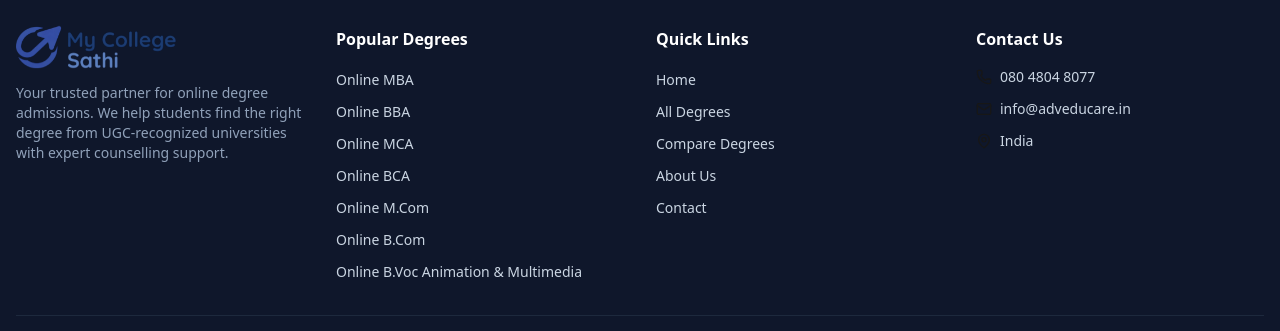
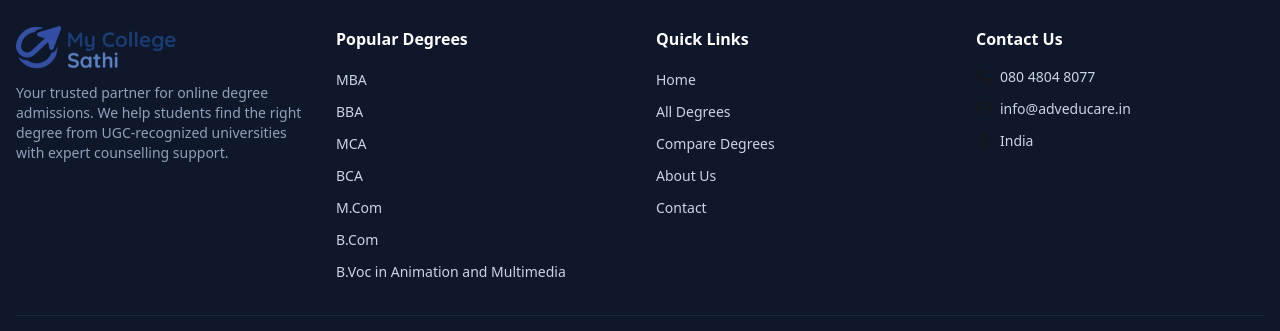
Before and after one commit to albuz25/my-college-sathi, a Next.js app: page /degrees/bba in a window 1280 px wide. Shown: the part 3254-3585 px from the top of the page. Built offline with nearby package versions, Linux system fonts and the light colour scheme; no server answers.

Commit message:
Infuse B.Voc animation SEO keywords across degree surfaces
Apply balanced keyword optimization for the B.Voc Animation and Multimedia page across on-page copy, metadata, Open Graph output, schema content, and supporting internal link anchors.

```diff
--- a/src/app/(marketing)/degrees/[slug]/DegreeDetailClient.tsx
+++ b/src/app/(marketing)/degrees/[slug]/DegreeDetailClient.tsx
@@ -59,8 +59,11 @@ export function DegreeDetailClient({ degree, similarDegrees, faqs }: DegreeDetai
     ? 'B.Voc in Animation and Multimedia'
     : `Online ${degree.name}`;
   const pageSubtitle = degree.slug === 'bvoc-animation-multimedia'
-    ? 'UGC-recognized 3-year degree with project-based learning in animation, VFX, and multimedia.'
+    ? 'A job-oriented animation course after 12th covering 2D and 3D animation, VFX, graphic design, video editing, and motion graphics.'
     : degree.full_name;
+  const degreeDisplayName = degree.slug === 'bvoc-animation-multimedia'
+    ? 'B.Voc in Animation and Multimedia'
+    : `online ${degree.name}`;
 
   // Track ViewContent event when degree page loads
   useEffect(() => {
@@ -100,8 +103,8 @@ export function DegreeDetailClient({ degree, similarDegrees, faqs }: DegreeDetai
     {
       id: 'faq-1',
       degree_id: degree.id,
-      question: `Is online ${degree.name} valid for government jobs?`,
-      answer: `Yes, online ${degree.name} from UGC-recognized universities is completely valid and accepted for all government and private sector jobs. The degree has the same legal recognition as a regular on-campus degree. UGC has officially approved online education, making these degrees acceptable for UPSC, banking, PSU, and all competitive exams.`,
+      question: `Is ${degreeDisplayName} valid for government jobs?`,
+      answer: `Yes, ${degreeDisplayName} from UGC-recognized universities is completely valid and accepted for government and private sector roles. The degree has the same legal recognition as a regular on-campus degree, making it suitable for competitive exams and employment pathways.`,
       display_order: 1,
       is_active: true,
       created_at: new Date().toISOString(),
@@ -109,8 +112,8 @@ export function DegreeDetailClient({ degree, similarDegrees, faqs }: DegreeDetai
     {
       id: 'faq-2',
       degree_id: degree.id,
-      question: `What is the fee structure for online ${degree.name}?`,
-      answer: `The fee for online ${degree.name} ranges from ${formatCurrency(degree.fee_range_min)} to ${formatCurrency(degree.fee_range_max)} depending on the university you choose. ${degree.emi_available ? `Easy EMI options are available starting from ₹${degree.emi_starting?.toLocaleString()}/month.` : ''} The fee can be paid semester-wise or yearly, and many universities offer scholarships for meritorious students.`,
+      question: `What is the fee structure for ${degreeDisplayName}?`,
+      answer: `The fee for ${degreeDisplayName} ranges from ${formatCurrency(degree.fee_range_min)} to ${formatCurrency(degree.fee_range_max)} depending on the university you choose. ${degree.emi_available ? `Easy EMI options are available starting from ₹${degree.emi_starting?.toLocaleString()}/month.` : ''} The fee can be paid semester-wise or yearly, and many universities offer scholarships for meritorious students.`,
       display_order: 2,
       is_active: true,
       created_at: new Date().toISOString(),
@@ -118,8 +121,8 @@ export function DegreeDetailClient({ degree, similarDegrees, faqs }: DegreeDetai
     {
       id: 'faq-3',
       degree_id: degree.id,
-      question: `How long does it take to complete online ${degree.name}?`,
-      answer: `The online ${degree.name} program takes ${degree.duration_text} to complete. The program follows a semester-based structure with regular assignments, projects, and examinations. You can study at your own pace while meeting the semester deadlines. The curriculum is designed to provide comprehensive knowledge while accommodating working professionals.`,
+      question: `How long does it take to complete ${degreeDisplayName}?`,
+      answer: `The ${degreeDisplayName} program takes ${degree.duration_text} to complete. The program follows a semester-based structure with regular assignments, projects, and examinations. You can study at your own pace while meeting the semester deadlines.`,
       display_order: 3,
       is_active: true,
       created_at: new Date().toISOString(),
@@ -127,7 +130,7 @@ export function DegreeDetailClient({ degree, similarDegrees, faqs }: DegreeDetai
     {
       id: 'faq-4',
       degree_id: degree.id,
-      question: `What are the eligibility criteria for online ${degree.name}?`,
+      question: `What are the eligibility criteria for ${degreeDisplayName}?`,
       answer: `${degree.eligibility_criteria}${degree.work_experience_required ? ` Additionally, ${degree.min_work_experience} years of work experience is preferred for executive programs.` : ''} Documents required include mark sheets, ID proof, passport-size photographs, and address proof. Foreign nationals can also apply with equivalent qualifications.`,
       display_order: 4,
       is_active: true,
@@ -182,7 +185,7 @@ export function DegreeDetailClient({ degree, similarDegrees, faqs }: DegreeDetai
           <Breadcrumbs
             items={[
               { name: 'All Degrees', url: '/degrees' },
-              { name: `Online ${degree.name}`, url: `/degrees/${degree.slug}` },
+              { name: pageTitle, url: `/degrees/${degree.slug}` },
             ]}
           />
 
@@ -209,6 +212,11 @@ export function DegreeDetailClient({ degree, similarDegrees, faqs }: DegreeDetai
               <p className="text-lg text-muted-foreground leading-relaxed">
                 {degree.description}
               </p>
+              {degree.slug === 'bvoc-animation-multimedia' && (
+                <p className="text-base text-muted-foreground leading-relaxed">
+                  This B.Voc multimedia and animation program is ideal for students looking for an animation course after 12th or a VFX course after 12th with strong practical exposure.
+                </p>
+              )}
 
               {/* Key Stats */}
               <div className="grid grid-cols-2 md:grid-cols-4 gap-4">
@@ -1086,9 +1094,9 @@ function getCurriculumForDegree(slug: string) {
       { title: 'Year 3', subjects: ['Auditing', 'Management Accounting', 'Financial Management', 'GST & Indirect Taxes', 'Project Work'] },
     ],
     'bvoc-animation-multimedia': [
-      { title: 'Year 1: Design and Animation Foundations', subjects: ['Principles of Design', 'Drawing for Animation', 'Digital Imaging', '2D Animation Basics', 'Communication Skills'] },
-      { title: 'Year 2: 3D and VFX Core Skills', subjects: ['3D Modeling and Texturing', 'Lighting and Rendering', 'Rigging and Character Animation', 'Compositing Fundamentals', 'Motion Graphics'] },
-      { title: 'Year 3: Advanced Production and Portfolio', subjects: ['Advanced VFX Pipeline', 'Game Art and Real-Time Basics', 'Showreel Development', 'Industry Project', 'Entrepreneurship and Freelancing'] },
+      { title: 'Year 1: Animation and Multimedia Foundations', subjects: ['Principles of Design', 'Drawing for Animation', 'Adobe Photoshop', 'Adobe Illustrator', '2D Animation Basics'] },
+      { title: 'Year 2: B.Voc Animation & VFX Core Training', subjects: ['3D Modeling and Texturing', 'Autodesk Maya', 'Compositing with After Effects', 'Video Editing with Premiere Pro', 'Motion Graphics'] },
+      { title: 'Year 3: Advanced Degree in Animation Practice', subjects: ['VFX Production Workflow', 'Blender for 3D and Rendering', 'Portfolio and Showreel Development', 'Industry Project', 'Entrepreneurship and Freelancing'] },
     ],
   };
 
@@ -1155,12 +1163,12 @@ function getLearningOutcomes(slug: string) {
       'Gain knowledge of taxation systems',
     ],
     'bvoc-animation-multimedia': [
-      'Build strong foundations in visual storytelling and design',
-      'Create 2D and 3D animation assets using industry tools',
-      'Understand VFX and compositing workflows for production',
-      'Develop motion graphics and multimedia content for digital platforms',
-      'Produce a portfolio and showreel through project-based learning',
-      'Prepare for careers in animation, VFX, gaming, and digital media',
+      'Build a strong foundation through a job-oriented animation degree course',
+      'Create 2D and 3D assets for multimedia and animation production',
+      'Apply VFX workflows for film, digital media, and ad creatives',
+      'Use tools such as Photoshop, Illustrator, After Effects, Premiere Pro, Maya, and Blender',
+      'Develop a portfolio and showreel for placement-focused roles',
+      'Prepare for careers as Animator, VFX Artist, Video Editor, Graphic Designer, and 3D Artist',
     ],
   };
 
--- a/src/app/(marketing)/degrees/[slug]/opengraph-image.tsx
+++ b/src/app/(marketing)/degrees/[slug]/opengraph-image.tsx
@@ -38,6 +38,10 @@ export default async function Image({ params }: { params: Promise<{ slug: string
     }
     return `₹${(amount / 1000).toFixed(0)}K`;
   };
+  const cardTitle =
+    degree.slug === 'bvoc-animation-multimedia'
+      ? 'B.Voc in Animation and Multimedia'
+      : `Online ${degree.name}`;
 
   return new ImageResponse(
     (
@@ -122,7 +126,7 @@ export default async function Image({ params }: { params: Promise<{ slug: string
               textShadow: '0 4px 12px rgba(0, 0, 0, 0.15)',
             }}
           >
-            Online {degree.name}
+            {cardTitle}
           </div>
 
           {/* Full Name */}
--- a/src/components/layout/Footer.tsx
+++ b/src/components/layout/Footer.tsx
@@ -9,7 +9,7 @@ const degrees = [
   { name: 'BCA', href: '/degrees/bca' },
   { name: 'M.Com', href: '/degrees/mcom' },
   { name: 'B.Com', href: '/degrees/bcom' },
-  { name: 'B.Voc Animation & Multimedia', href: '/degrees/bvoc-animation-multimedia' },
+  { name: 'B.Voc in Animation and Multimedia', href: '/degrees/bvoc-animation-multimedia' },
 ];
 
 const quickLinks = [
@@ -52,7 +52,7 @@ export function Footer() {
                     href={degree.href}
                     className="text-sm hover:text-primary transition-colors"
                   >
-                    Online {degree.name}
+                    {degree.name}
                   </Link>
                 </li>
               ))}
--- a/src/components/seo/JsonLd.tsx
+++ b/src/components/seo/JsonLd.tsx
@@ -33,11 +33,20 @@ export function OrganizationSchema() {
 
 // Course Schema - used on degree detail pages
 export function CourseSchema({ degree }: { degree: Degree }) {
+  const courseName =
+    degree.slug === 'bvoc-animation-multimedia'
+      ? 'B.Voc in Animation and Multimedia'
+      : `Online ${degree.name} - ${degree.full_name}`;
+  const courseDescription =
+    degree.slug === 'bvoc-animation-multimedia'
+      ? 'B.Voc in Animation and Multimedia, also known as B.Voc in Multimedia and Animation, is a job-oriented animation degree course after 12th that includes 2D and 3D animation, VFX, graphic design, video editing, and motion graphics.'
+      : degree.description || `Pursue your ${degree.full_name} (${degree.name}) online from UGC-recognized universities.`;
+
   const schema = {
     '@context': 'https://schema.org',
     '@type': 'Course',
-    name: `Online ${degree.name} - ${degree.full_name}`,
-    description: degree.description || `Pursue your ${degree.full_name} (${degree.name}) online from UGC-recognized universities.`,
+    name: courseName,
+    description: courseDescription,
     provider: {
       '@type': 'Organization',
       name: 'My College Sathi',
--- a/src/lib/mock-data.ts
+++ b/src/lib/mock-data.ts
@@ -229,7 +229,7 @@ export const mockDegrees: Degree[] = [
     name: 'B.Voc',
     full_name: 'Bachelor of Vocation in Animation and Multimedia',
     slug: 'bvoc-animation-multimedia',
-    description: 'The B.Voc in Animation and Multimedia is a UGC-recognized, skill-focused degree that blends academic learning with hands-on studio training. Students learn modern animation and VFX pipelines while building a professional portfolio through project-based learning.',
+    description: 'B.Voc in Animation and Multimedia, also known as B.Voc in Multimedia and Animation, is a job-oriented animation degree course after 12th. This degree in animation and degree in multimedia and animation builds practical skills in 2D and 3D animation, VFX, graphic design, video editing, and motion graphics through portfolio-based training.',
     icon_url: null,
     banner_image: null,
     category: 'undergraduate',
@@ -249,11 +249,11 @@ export const mockDegrees: Degree[] = [
     avg_salary_range: '3.5-10 LPA',
     top_recruiters: ['Animation Studios', 'VFX Production Houses', 'Gaming Companies', 'Digital Media Agencies', 'OTT Production Teams'],
     placement_assistance: true,
-    highlights: ['UGC Recognized Degree', '3 Years Program', 'Industry-Aligned Curriculum', 'Project-Based Portfolio Development', 'Placement Support'],
-    syllabus_overview: 'Covers fundamentals of design, 2D/3D animation, compositing, VFX production, game art basics, and portfolio/showreel creation with practical projects.',
+    highlights: ['B.Voc Animation & VFX Focus', '3 Years Animation and Multimedia Degree', 'Industry-Aligned Multimedia Degree Course', 'Project-Based Portfolio Development', 'Placement Support for Creative Roles'],
+    syllabus_overview: 'This multimedia degree course covers design fundamentals, 2D and 3D animation, compositing, VFX production, motion graphics, and showreel development using practical, project-based workflows.',
     brochure_url: null,
-    meta_title: 'B.Voc in Animation and Multimedia | My College Sathi',
-    meta_description: 'Build a creative career with B.Voc in Animation and Multimedia. UGC-recognized 3-year degree, industry-aligned curriculum, project-based learning, and placement support.',
+    meta_title: 'B.Voc in Animation and Multimedia | Degree in Animation',
+    meta_description: 'B.Voc in Animation and Multimedia (B.Voc in Multimedia and Animation) is a job-oriented animation course after 12th and VFX course after 12th with practical training, portfolio development, and placement support.',
     is_featured: true,
     is_popular: true,
     display_order: 7,
```
Also changed, not shown: src/app/(marketing)/degrees/[slug]/page.tsx (+15 -0 lines).
